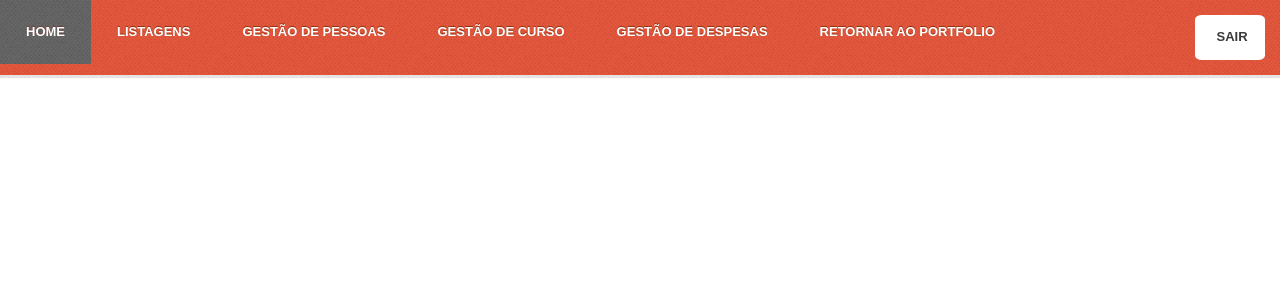
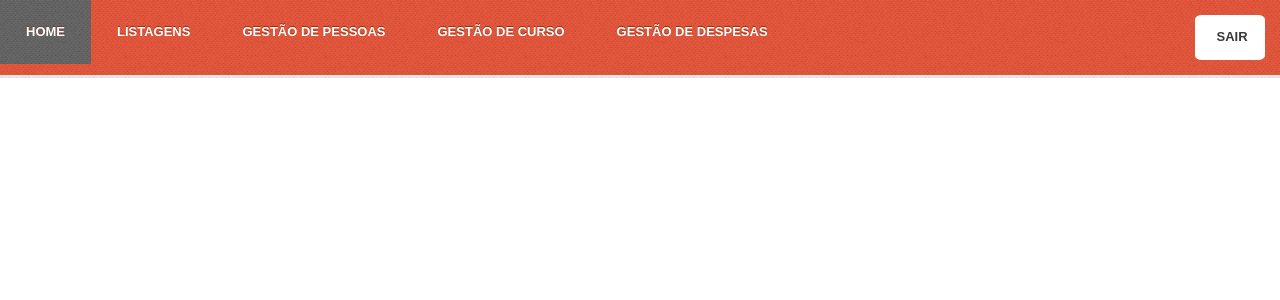
Before and after one commit to guilhermeDTNA/SistemaSASI, a PHP site: page /topo.php in a window 1280 px wide. Shown: the top 300 px of the page. Run offline with PHP 8.4, Linux system fonts and the light colour scheme.

Commit message:
Retirando link para portfolio no cabeçalho e ignorando arquivos de conexão

```diff
--- a/topo.php
+++ b/topo.php
@@ -55,7 +55,6 @@
               </ul>
            </li>
            <li class='active'><a href="gerenciar.php?tipo=despesa"><span>Gestão de despesas</span></a></li>
-           <li class='active'><a href="https://www.guilhermerocha.tk"><span>Retornar ao portfolio</span></a></li>
            <div class="logout">
               <a href="logout.php">Sair</a>
            </div>
```
Also changed, not shown: 1 other file.
